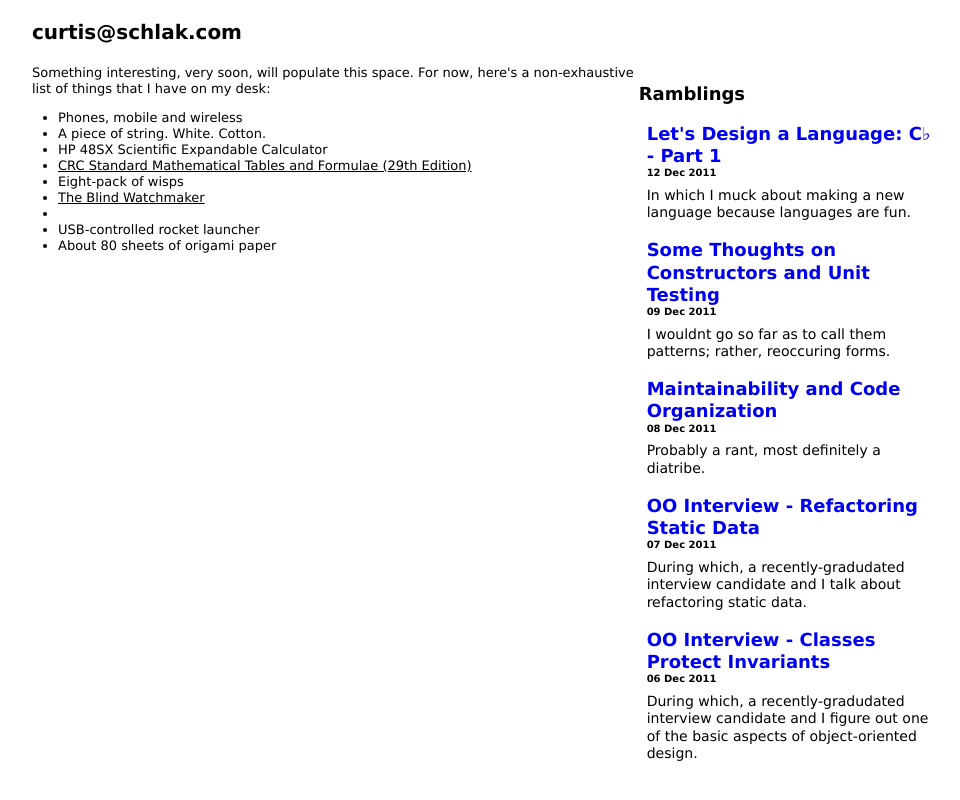
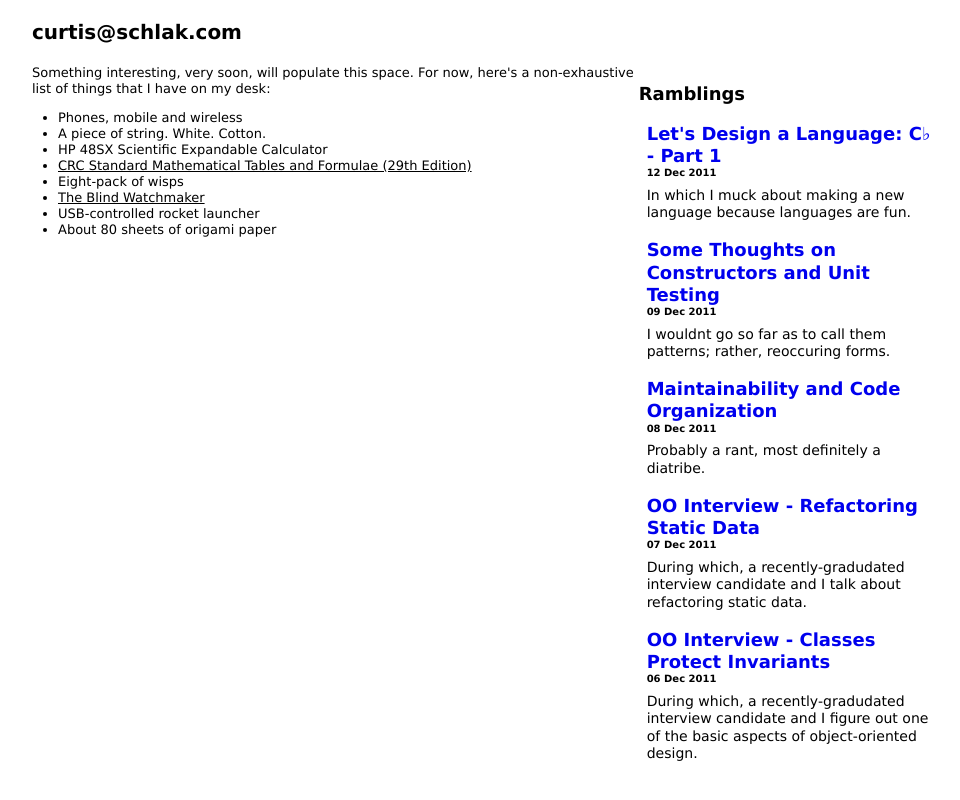
Before and after one commit to roberts-sandbox/test-realist, a Jekyll site: the page built from index.html, in a window 1280 px wide. Shown: the top 800 px of the page, without its empty margins (153-1113 px from the left). Built offline with Jekyll 4.4.1, drawn with Linux system fonts in a browser that asks for light colours.

Commit message:
Bad HTML. My fault.

```diff
--- a/index.html
+++ b/index.html
@@ -32,7 +32,7 @@
 							(29th Edition)
 						</li>
 						<li>Eight-pack of wisps</li>
-						<li class="title">The Blind Watchmaker<li>
+						<li class="title">The Blind Watchmaker</li>
 						<li>USB-controlled rocket launcher</li>
 						<li>About 80 sheets of origami paper</li>
 					</ul>
```
